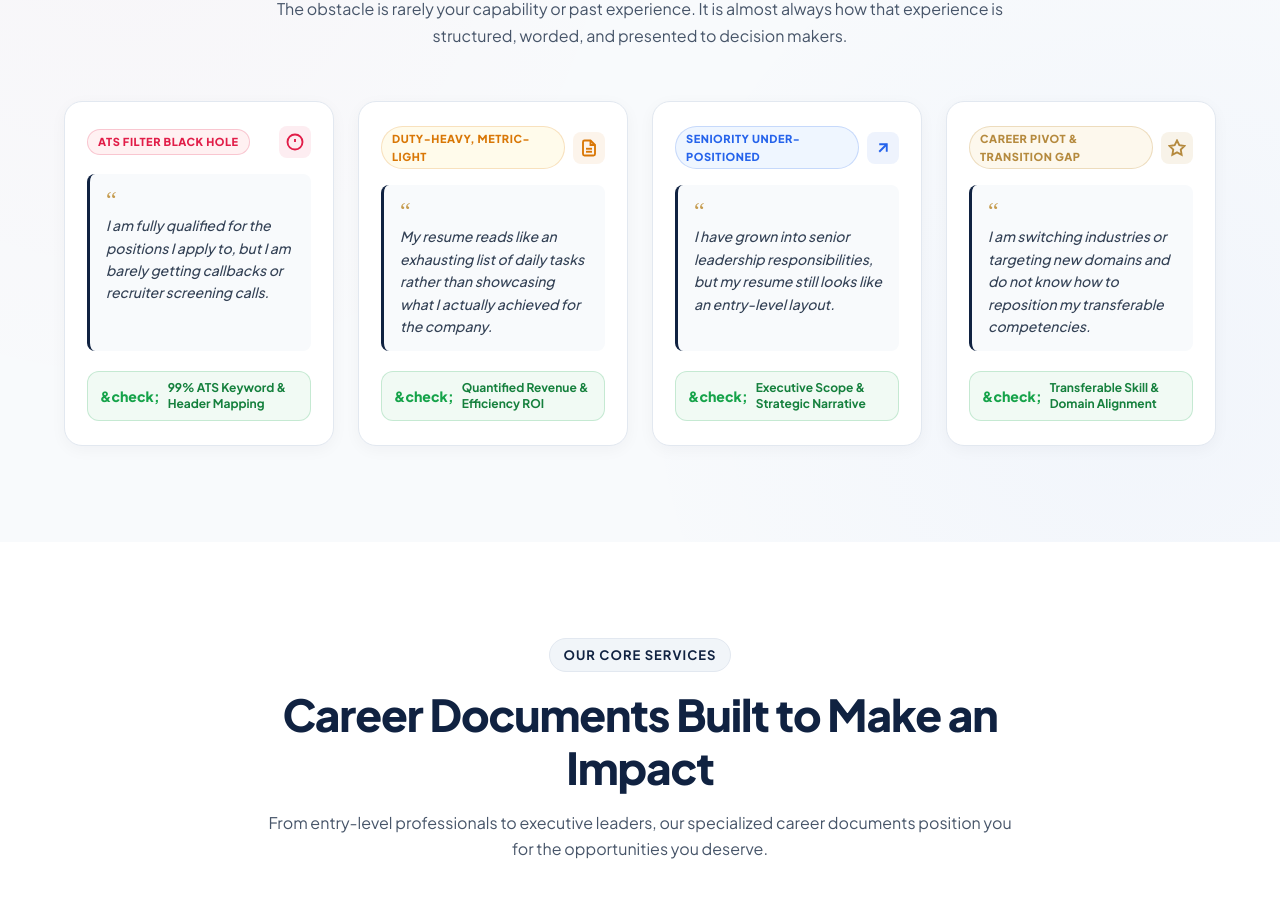
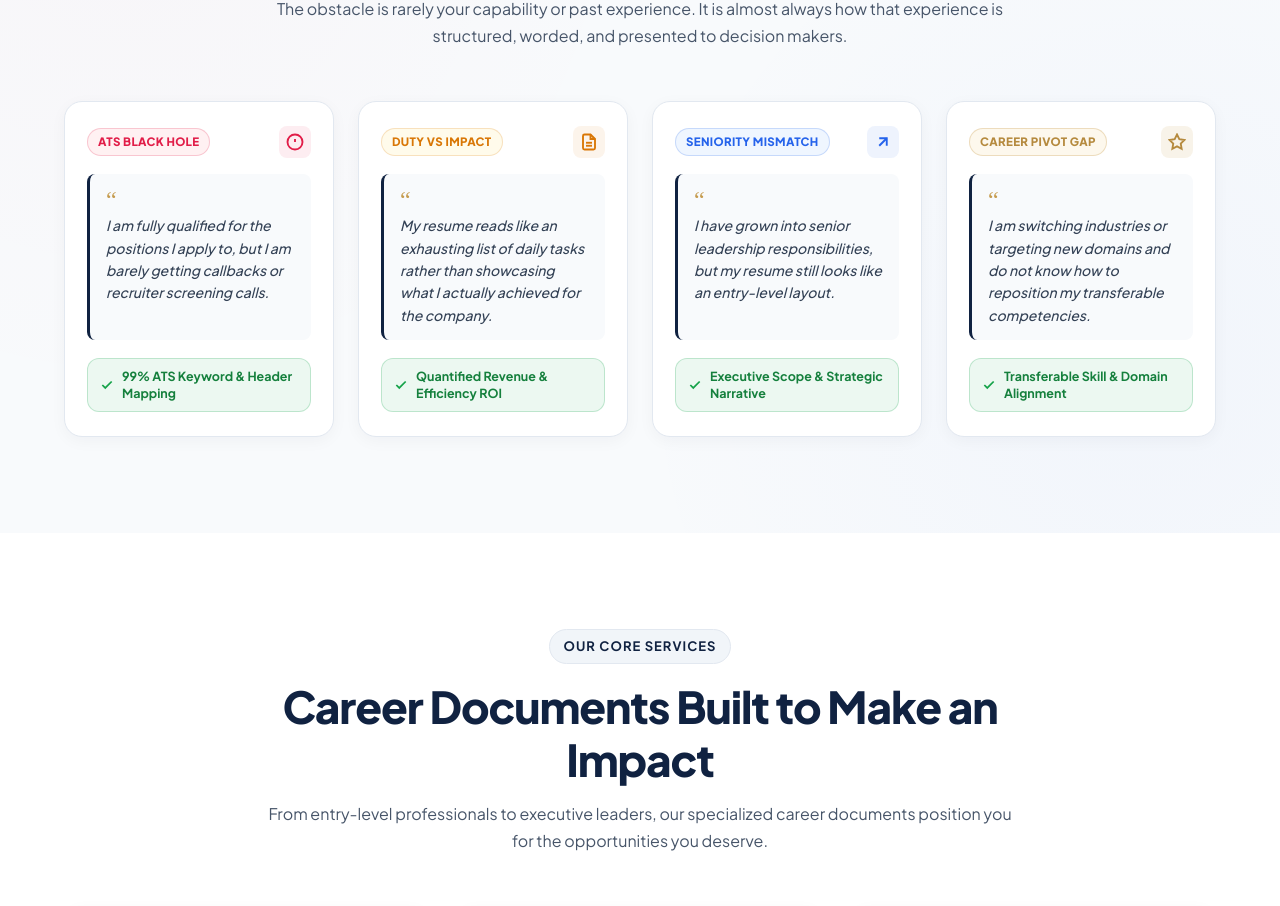
Before and after one commit to yasirnoor234/career-fixers, a Next.js app: page / in a window 1280 px wide. Shown: the part 1816-2722 px from the top of the page. Built offline with nearby package versions, Linux system fonts and the light colour scheme.

Commit message:
fix: replace &check; entity with vector SVG and fix problem card tag wrapping

```diff
--- a/src/app/globals.css
+++ b/src/app/globals.css
@@ -1103,12 +1103,13 @@ textarea.form-control {
 }
 
 .problem-tag {
-  font-size: 0.6875rem;
+  font-size: 0.72rem;
   font-weight: 800;
   text-transform: uppercase;
-  letter-spacing: 0.05em;
-  padding: 3px 10px;
+  letter-spacing: 0.03em;
+  padding: 4px 10px;
   border-radius: var(--radius-full);
+  white-space: nowrap;
 }
 
 .problem-tag.tag-rose {
@@ -1170,7 +1171,7 @@ textarea.form-control {
   border-left: 3px solid var(--color-primary);
   border-radius: var(--radius-sm);
   padding: 14px 16px;
-  margin-bottom: 20px;
+  margin-bottom: 18px;
   flex: 1;
 }
 
@@ -1195,19 +1196,21 @@ textarea.form-control {
   display: flex;
   align-items: center;
   gap: 8px;
-  background: rgba(22, 163, 74, 0.06);
-  border: 1px solid rgba(22, 163, 74, 0.2);
-  padding: 8px 12px;
+  background: rgba(22, 163, 74, 0.08);
+  border: 1px solid rgba(22, 163, 74, 0.22);
+  padding: 9px 12px;
   border-radius: var(--radius-md);
-  font-size: 0.75rem;
+  font-size: 0.78125rem;
   font-weight: 700;
   color: #15803D;
-  line-height: 1.3;
+  line-height: 1.35;
 }
 
 .solution-check {
-  font-weight: 900;
-  font-size: 0.875rem;
+  display: flex;
+  align-items: center;
+  justify-content: center;
+  flex-shrink: 0;
   color: #16A34A;
 }
 
--- a/src/components/ProblemSection.tsx
+++ b/src/components/ProblemSection.tsx
@@ -14,7 +14,7 @@ export default function ProblemSection() {
           {/* Card 1 */}
           <div className="problem-card">
             <div className="problem-card-header">
-              <span className="problem-tag tag-rose">ATS Filter Black Hole</span>
+              <span className="problem-tag tag-rose">ATS Black Hole</span>
               <div className="problem-card-icon icon-rose" aria-hidden="true">
                 <svg width="18" height="18" viewBox="0 0 24 24" fill="none" stroke="currentColor" strokeWidth="2.5">
                   <circle cx="12" cy="12" r="10" />
@@ -28,7 +28,11 @@ export default function ProblemSection() {
               <p>I am fully qualified for the positions I apply to, but I am barely getting callbacks or recruiter screening calls.</p>
             </div>
             <div className="problem-solution-pill">
-              <span className="solution-check">&check;</span>
+              <span className="solution-check">
+                <svg width="14" height="14" viewBox="0 0 24 24" fill="none" stroke="currentColor" strokeWidth="3">
+                  <polyline points="20 6 9 17 4 12" />
+                </svg>
+              </span>
               <span>99% ATS Keyword &amp; Header Mapping</span>
             </div>
           </div>
@@ -36,7 +40,7 @@ export default function ProblemSection() {
           {/* Card 2 */}
           <div className="problem-card">
             <div className="problem-card-header">
-              <span className="problem-tag tag-amber">Duty-Heavy, Metric-Light</span>
+              <span className="problem-tag tag-amber">Duty vs Impact</span>
               <div className="problem-card-icon icon-amber" aria-hidden="true">
                 <svg width="18" height="18" viewBox="0 0 24 24" fill="none" stroke="currentColor" strokeWidth="2.5">
                   <path d="M14 2H6a2 2 0 0 0-2 2v16a2 2 0 0 0 2 2h12a2 2 0 0 0 2-2V8z" />
@@ -51,7 +55,11 @@ export default function ProblemSection() {
               <p>My resume reads like an exhausting list of daily tasks rather than showcasing what I actually achieved for the company.</p>
             </div>
             <div className="problem-solution-pill">
-              <span className="solution-check">&check;</span>
+              <span className="solution-check">
+                <svg width="14" height="14" viewBox="0 0 24 24" fill="none" stroke="currentColor" strokeWidth="3">
+                  <polyline points="20 6 9 17 4 12" />
+                </svg>
+              </span>
               <span>Quantified Revenue &amp; Efficiency ROI</span>
             </div>
           </div>
@@ -59,7 +67,7 @@ export default function ProblemSection() {
           {/* Card 3 */}
           <div className="problem-card">
             <div className="problem-card-header">
-              <span className="problem-tag tag-blue">Seniority Under-Positioned</span>
+              <span className="problem-tag tag-blue">Seniority Mismatch</span>
               <div className="problem-card-icon icon-blue" aria-hidden="true">
                 <svg width="18" height="18" viewBox="0 0 24 24" fill="none" stroke="currentColor" strokeWidth="2.5">
                   <line x1="7" y1="17" x2="17" y2="7" />
@@ -72,7 +80,11 @@ export default function ProblemSection() {
               <p>I have grown into senior leadership responsibilities, but my resume still looks like an entry-level layout.</p>
             </div>
             <div className="problem-solution-pill">
-              <span className="solution-check">&check;</span>
+              <span className="solution-check">
+                <svg width="14" height="14" viewBox="0 0 24 24" fill="none" stroke="currentColor" strokeWidth="3">
+                  <polyline points="20 6 9 17 4 12" />
+                </svg>
+              </span>
               <span>Executive Scope &amp; Strategic Narrative</span>
             </div>
           </div>
@@ -80,7 +92,7 @@ export default function ProblemSection() {
           {/* Card 4 */}
           <div className="problem-card">
             <div className="problem-card-header">
-              <span className="problem-tag tag-gold">Career Pivot &amp; Transition Gap</span>
+              <span className="problem-tag tag-gold">Career Pivot Gap</span>
               <div className="problem-card-icon icon-gold" aria-hidden="true">
                 <svg width="18" height="18" viewBox="0 0 24 24" fill="none" stroke="currentColor" strokeWidth="2.5">
                   <polygon points="12 2 15.09 8.26 22 9.27 17 14.14 18.18 21.02 12 17.77 5.82 21.02 7 14.14 2 9.27 8.91 8.26 12 2" />
@@ -92,7 +104,11 @@ export default function ProblemSection() {
               <p>I am switching industries or targeting new domains and do not know how to reposition my transferable competencies.</p>
             </div>
             <div className="problem-solution-pill">
-              <span className="solution-check">&check;</span>
+              <span className="solution-check">
+                <svg width="14" height="14" viewBox="0 0 24 24" fill="none" stroke="currentColor" strokeWidth="3">
+                  <polyline points="20 6 9 17 4 12" />
+                </svg>
+              </span>
               <span>Transferable Skill &amp; Domain Alignment</span>
             </div>
           </div>
```
